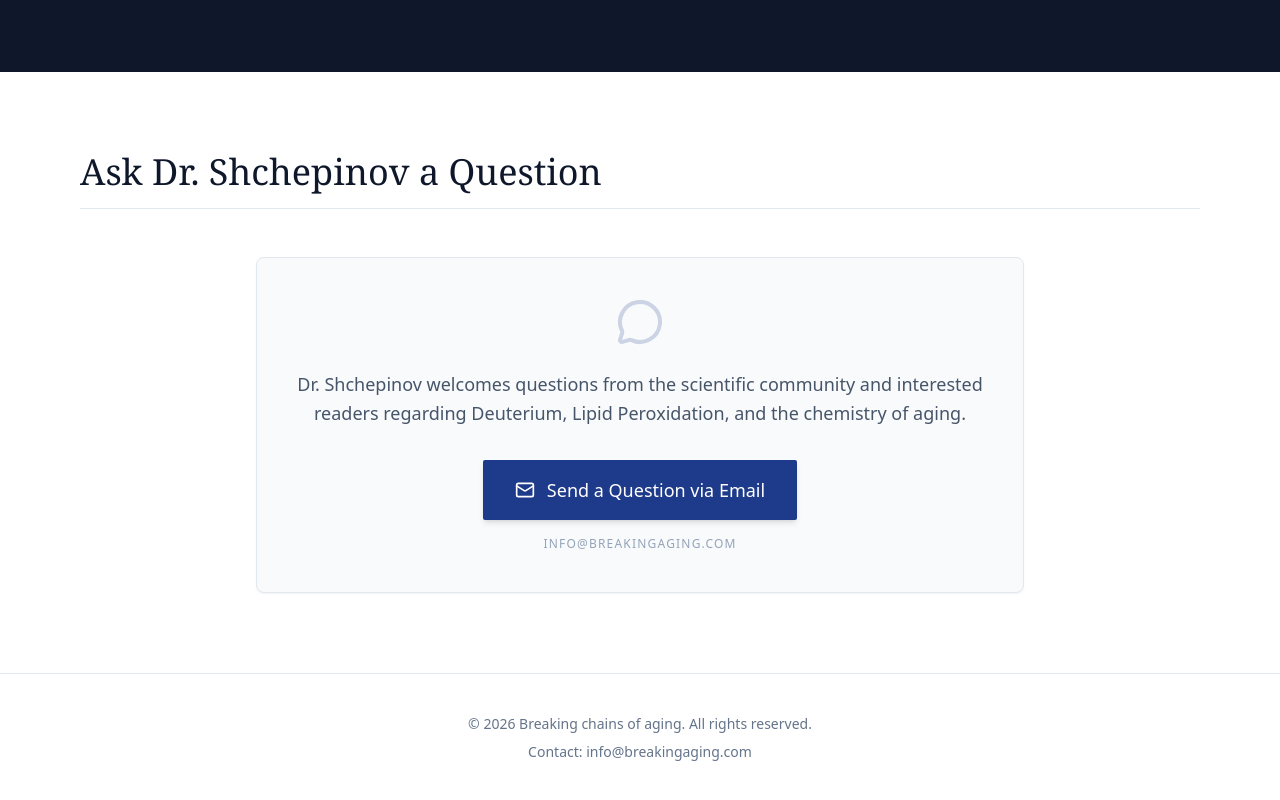
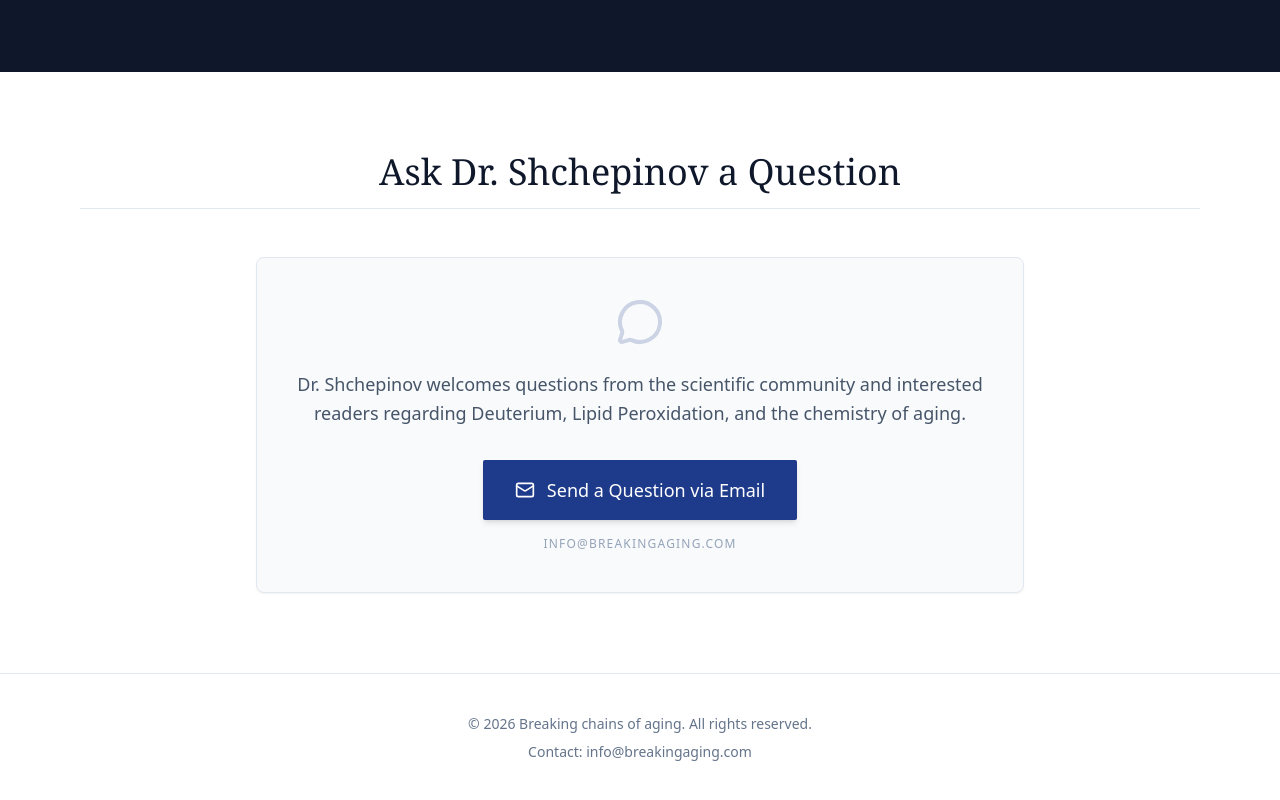
Before and after one commit to breakingaging/breaking-aging-site, a Next.js app: page / in a window 1280 px wide. Shown: the part 5141-5941 px from the top of the page. Built offline with nearby package versions, Linux system fonts and the light colour scheme.

Commit message:
ask question centered

```diff
--- a/app/page.tsx
+++ b/app/page.tsx
@@ -79,10 +79,11 @@ const chapters = [
 
 // --- КОМПОНЕНТЫ ---
 
-const Section = ({ title, children, className = "", id = "", isDark = false }: { title: string, children: React.ReactNode, className?: string, id?: string, isDark?: boolean }) => (
+// Обновленный компонент Section: добавлен параметр centerTitle
+const Section = ({ title, children, className = "", id = "", isDark = false, centerTitle = false }: { title: string, children: React.ReactNode, className?: string, id?: string, isDark?: boolean, centerTitle?: boolean }) => (
   <section id={id} className={`py-20 px-6 md:px-20 ${className}`}>
     <div className="max-w-6xl mx-auto">
-      <h2 className={`text-3xl md:text-4xl font-serif mb-12 border-b pb-4 ${isDark ? 'text-white border-slate-700' : 'text-slate-900 border-slate-200'}`}>
+      <h2 className={`text-3xl md:text-4xl font-serif mb-12 border-b pb-4 ${isDark ? 'text-white border-slate-700' : 'text-slate-900 border-slate-200'} ${centerTitle ? 'text-center' : ''}`}>
         {title}
       </h2>
       {children}
@@ -164,7 +165,6 @@ export default function BookWebsite() {
       <section id="book" className="pt-40 pb-20 px-6">
         <div className="max-w-6xl mx-auto grid md:grid-cols-2 gap-12 items-center">
           <div>
-            {/* UPDATED BADGE */}
             <span className="inline-block px-3 py-1 bg-blue-100 text-blue-900 text-xs font-bold tracking-widest uppercase mb-6 rounded-full border border-blue-200">
               A BIOCHEMICAL DRAMA
             </span>
@@ -395,7 +395,7 @@ export default function BookWebsite() {
         </div>
       </Section>
 
-      {/* AUTHOR SECTION */}
+      {/* AUTHOR SECTION (DARK MODE FIXED) */}
       <Section title="About the Author" id="author" className="bg-slate-900" isDark={true}>
         <div className="flex flex-col md:flex-row gap-10 items-center md:items-start">
           <div className="w-48 h-48 md:w-56 md:h-56 bg-slate-800 rounded-full flex-shrink-0 border-4 border-slate-600 overflow-hidden shadow-2xl">
@@ -438,7 +438,7 @@ export default function BookWebsite() {
       </Section>
 
       {/* ASK AUTHOR SECTION (CENTERED) */}
-      <Section title="Ask Dr. Shchepinov a Question" id="contact" className="bg-white">
+      <Section title="Ask Dr. Shchepinov a Question" id="contact" className="bg-white" centerTitle={true}>
         <div className="max-w-3xl mx-auto">
            <div className="bg-slate-50 p-10 rounded-lg border border-slate-200 shadow-sm flex flex-col items-center text-center">
              <MessageCircle size={48} className="text-blue-900 mb-6 opacity-20" />
```
